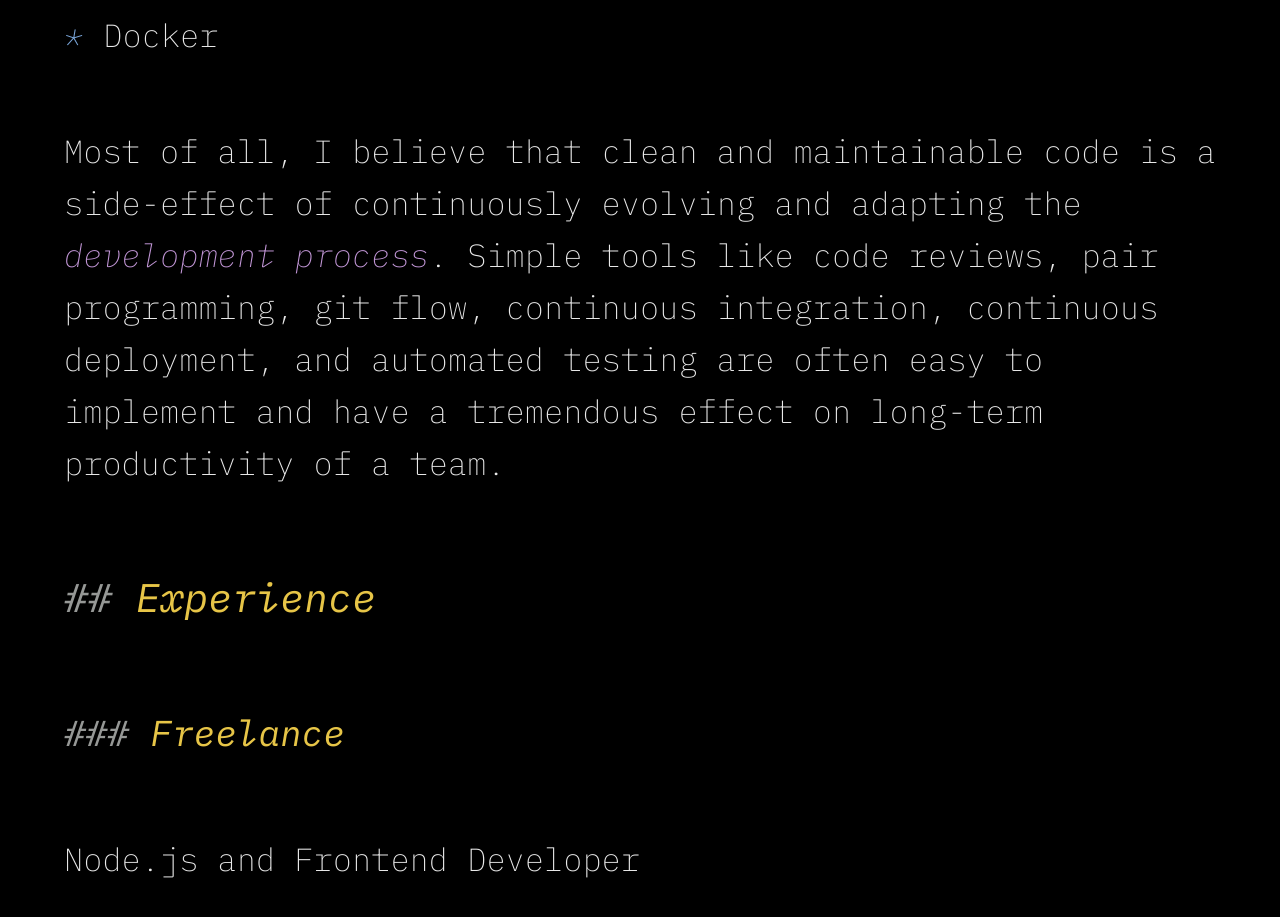
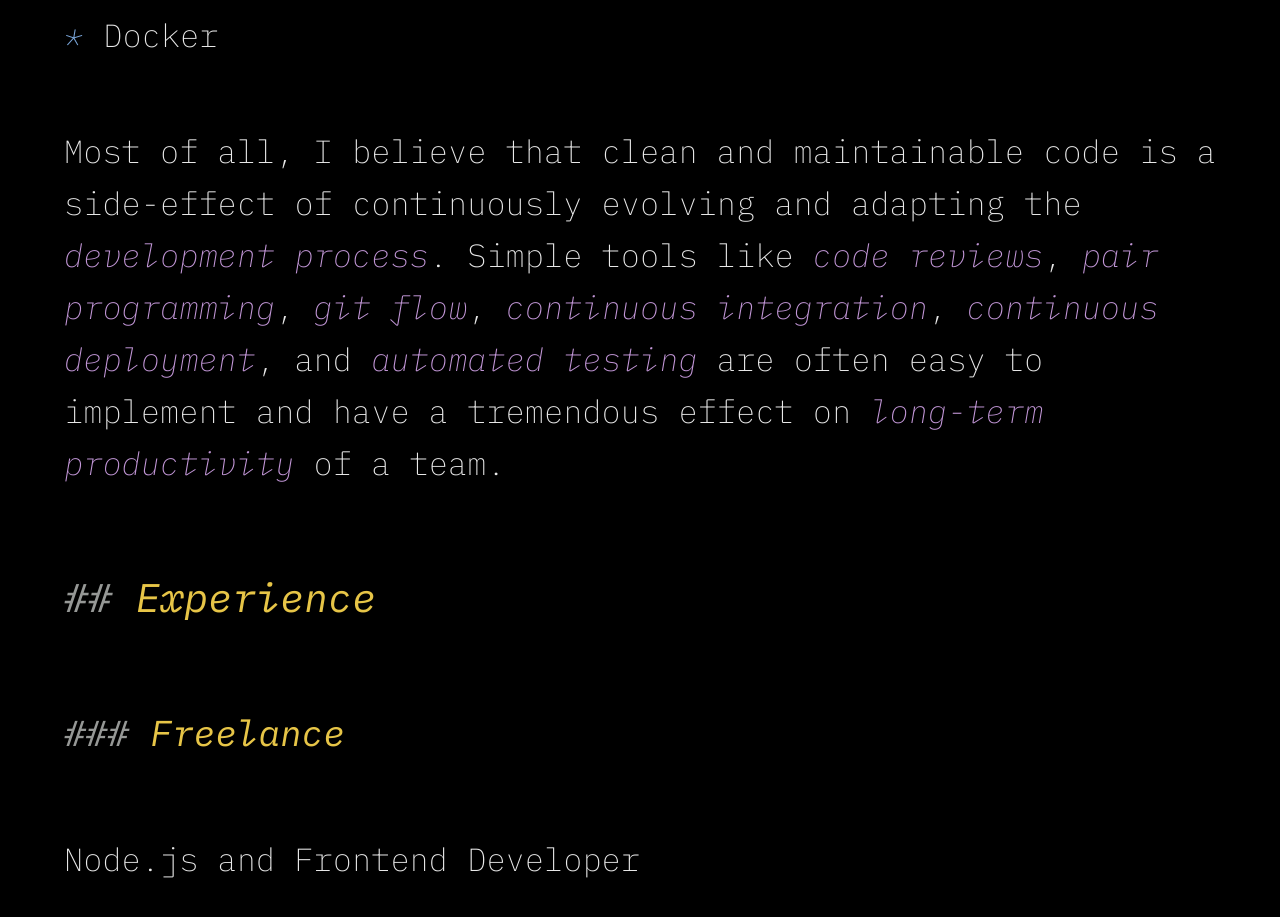
Before and after one commit to caillou/caillou.ch, a Next.js app: page / in a window 1280 px wide. Shown: the part 2480-3397 px from the top of the page. Built offline with nearby package versions, Linux system fonts and the light colour scheme.

Commit message:
Emphasise on dev processes

```diff
--- a/pages/index.tsx
+++ b/pages/index.tsx
@@ -52,10 +52,11 @@ export default function Home() {
           <p>
             Most of all, I believe that clean and maintainable code is a
             side-effect of continuously evolving and adapting the{' '}
-            <em>development process</em>. Simple tools like code reviews, pair
-            programming, git flow, continuous integration, continuous
-            deployment, and automated testing are often easy to implement and
-            have a tremendous effect on long-term productivity of a team.
+            <em>development process</em>. Simple tools like{' '}
+            <em>code reviews</em>, <em>pair programming</em>, <em>git flow</em>,{' '}
+            <em>continuous integration</em>, <em>continuous deployment</em>, and{' '}
+            <em>automated testing</em> are often easy to implement and have a
+            tremendous effect on <em>long-term productivity</em> of a team.
           </p>
           <h2>Experience</h2>
           <h3>Freelance</h3>
```
